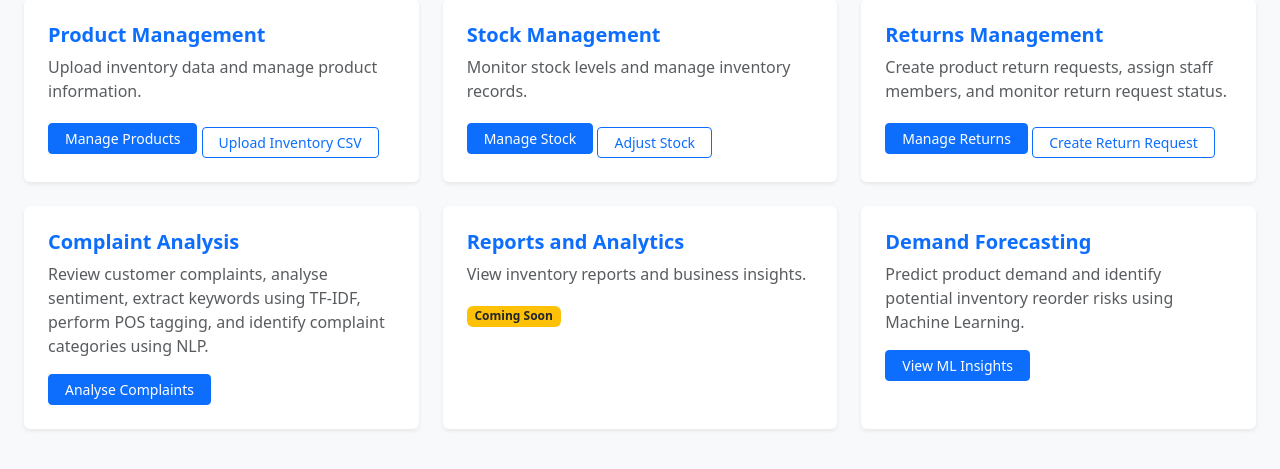
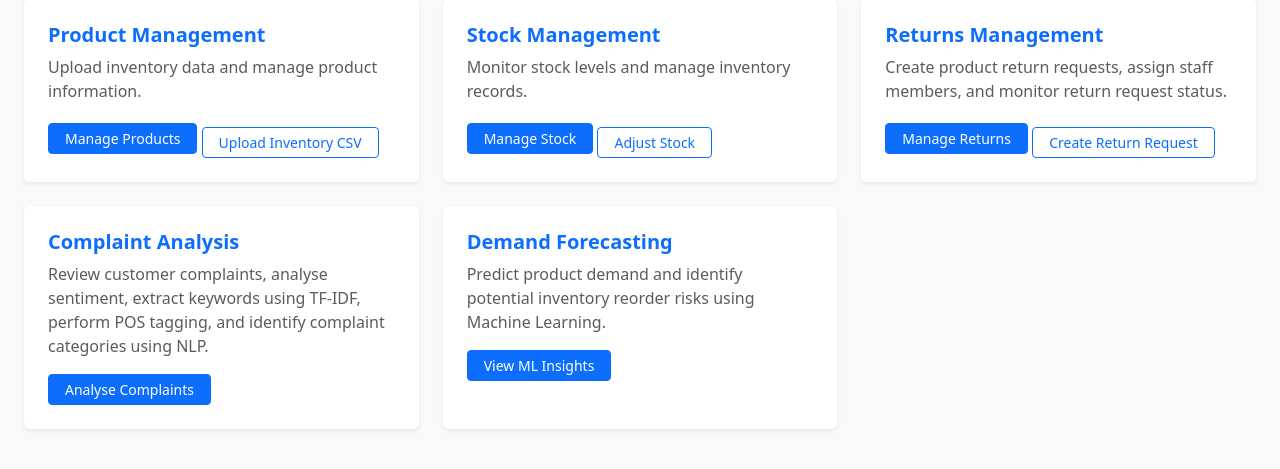
Before and after one commit to Tatha2002/inventory-intelligence-system, a Django app: page /accounts/store-manager/dashboard/ in a window 1280 px wide. Shown: the part 185-654 px from the top of the page. Run offline with Django 5.2, Linux system fonts and the light colour scheme; the visitor is signed in with stand-in values (Sample User, id 1); parts of the project's set-up code (start-up, migrations or seed data) failed here and were passed over.

Commit message:
Initial commit

```diff
--- a/templates/accounts/inventory_staff_dashboard.html
+++ b/templates/accounts/inventory_staff_dashboard.html
@@ -82,7 +82,7 @@
             </div>
 
 
-            <div class="col-md-6 col-lg-4">
+            <!-- <div class="col-md-6 col-lg-4">
                 <div class="card border-0 shadow-sm h-100">
                     <div class="card-body p-4">
                         <h5 class="card-title fw-bold" style="color: #245b45;">Complaints</h5>
@@ -110,7 +110,7 @@
                         <span class="badge bg-warning text-dark">Coming Soon</span>
                     </div>
                 </div>
-            </div>
+            </div> -->
 
         </section>
 
--- a/templates/accounts/store_manager_dashboard.html
+++ b/templates/accounts/store_manager_dashboard.html
@@ -94,7 +94,7 @@
             </div>
 
             <!-- REPORTS AND ANALYTICS -->
-            <div class="col-md-6 col-lg-4">
+            <!-- <div class="col-md-6 col-lg-4">
                 <div class="card border-0 shadow-sm h-100">
                     <div class="card-body p-4">
                         <h5 class="card-title fw-bold text-primary">Reports and Analytics</h5>
@@ -102,7 +102,7 @@
                         <span class="badge bg-warning text-dark">Coming Soon</span>
                     </div>
                 </div>
-            </div>
+            </div> -->
 
             <!-- DEMAND FORECASTING -->
             <div class="col-md-6 col-lg-4">
```
